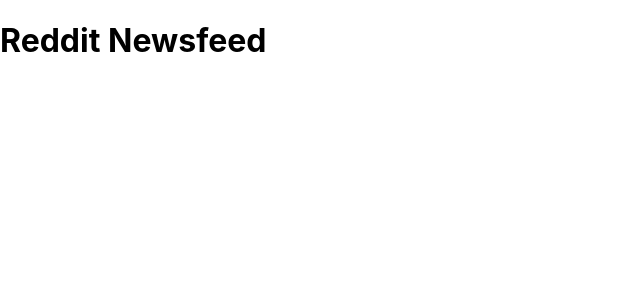
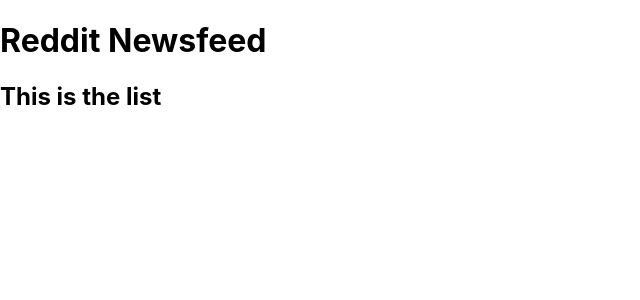
Before and after one commit to AnitaSafar/reddit_api_hw, a React (Create React App) app: page / in a window 1280 px wide. Shown: the top 300 px of the page, without its empty margins (0-640 px from the left). Built offline with nearby package versions, Linux system fonts and the light colour scheme.

Commit message:
postlist created

```diff
--- /dev/null
+++ b/src/components/PostList.js
@@ -0,0 +1,9 @@
+import React from "react";
+
+const PostList = () => {
+    return(
+        <h2>This is the list</h2>
+    );
+};
+
+export default PostList;
--- a/src/containers/PostsContainer.js
+++ b/src/containers/PostsContainer.js
@@ -1,8 +1,12 @@
 import React from "react";
+import PostList from "../components/PostList";
 
 const PostsContainer = () => {
     return(
+        <>
         <h1>Reddit Newsfeed</h1>
+        <PostList/>
+        </>
     );
 };
 
```
